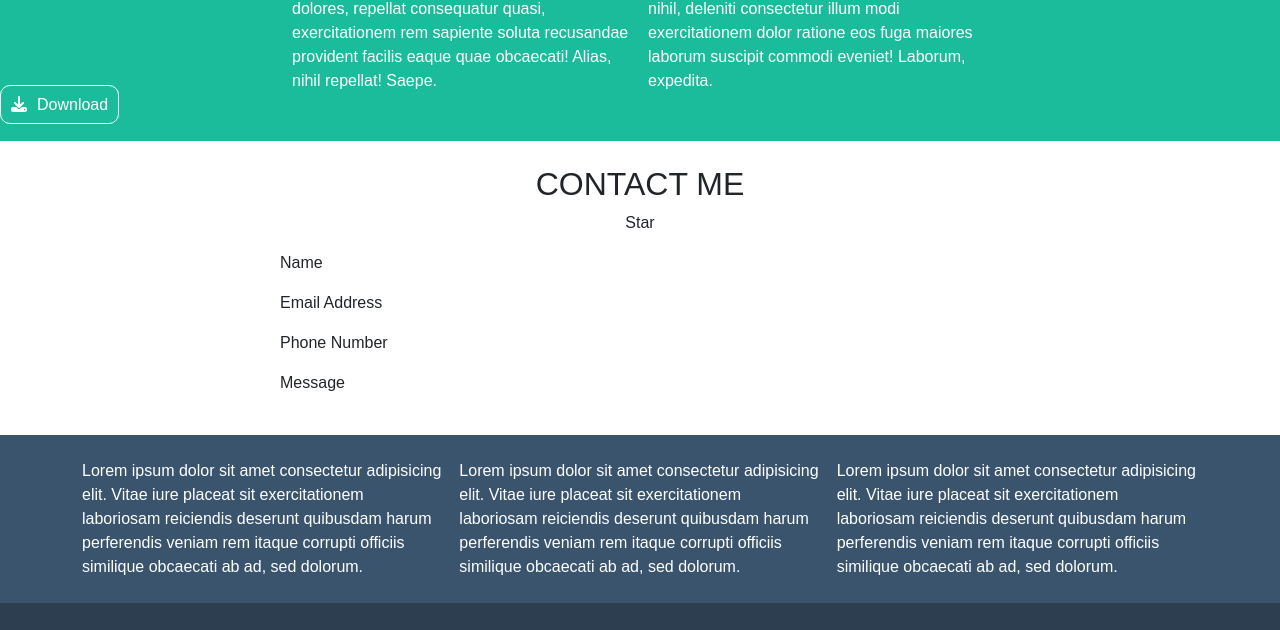
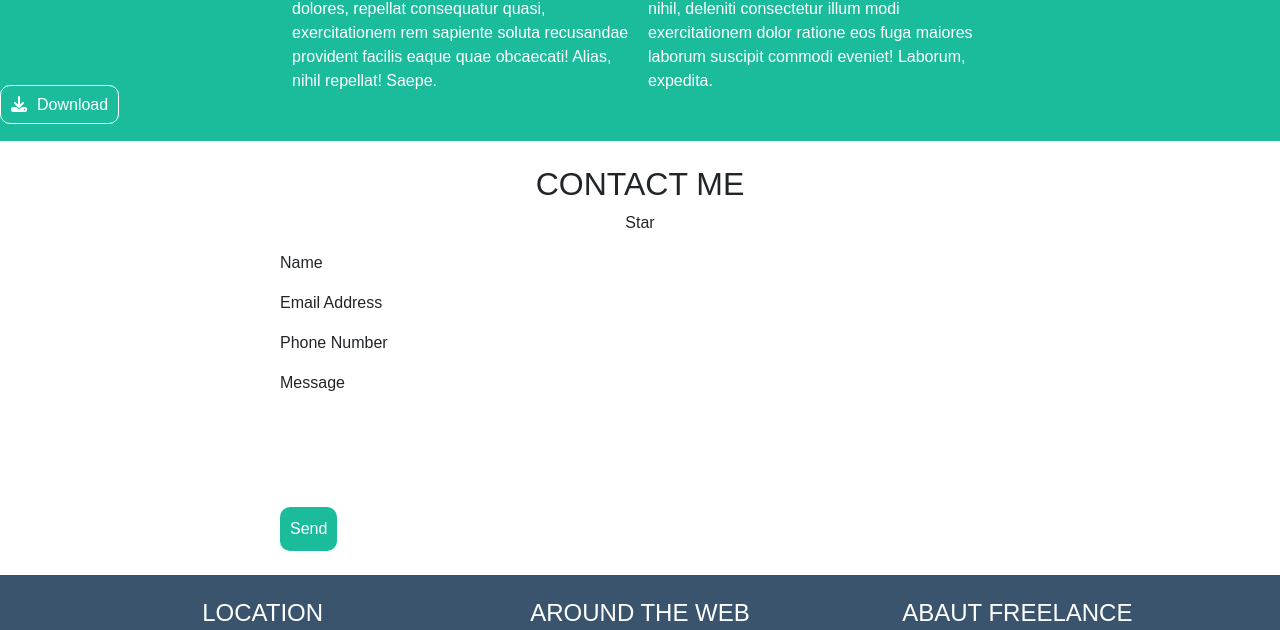
Before and after one commit to RuggeroCoco/html-css-bootstrap-freelancer, a plain HTML site: page index.html in a window 1280 px wide. Shown: the part 1316-1946 px from the top of the page. Drawn offline with nearby package versions, Linux system fonts and the light colour scheme.

Commit message:
add main+, footer+

```diff
--- a/css/style.css
+++ b/css/style.css
@@ -86,12 +86,28 @@ a {
 .ms_info > p:not(:last-child) {
   margin: 1px solid gray;
 }
+
+.ms_btn {
+  margin-top: 6rem;
+  background-color: hsl(168deg 76% 42%);
+  padding: 10px;
+  border: none;
+  border-radius: 10px;
+  color: white;
+}
 /* FOOTER */
 .ms_footer-top {
   color: white;
   background-color: var(--ms-footer-color);
 }
 
+.icon > p > i {
+  margin-right: 1rem;
+  border: 1px solid white;
+  padding: 15px;
+  border-radius: 50%;
+}
+
 .ms_footer-bottom {
   color: white;
   background-color: var(--ms-header-color);
--- a/index.html
+++ b/index.html
@@ -110,6 +110,7 @@
             <p>Phone Number</p>
             <p>Message</p>
           </div>
+          <button class="ms_btn text-center">Send</button>
         </div>
       </section>
     </main>
@@ -118,23 +119,25 @@
       <div class="ms_footer-top py-4">
         <div class="container">
           <div class="row row-cols-1 row-cols-md-3 g-3">
-            <div class="col">
-              Lorem ipsum dolor sit amet consectetur adipisicing elit. Vitae
-              iure placeat sit exercitationem laboriosam reiciendis deserunt
-              quibusdam harum perferendis veniam rem itaque corrupti officiis
-              similique obcaecati ab ad, sed dolorum.
+            <div class="col text-center">
+              <h4>LOCATION</h4>
+              <p>2215 John Daniel Drive Clark, MO 54243</p>
             </div>
-            <div class="col">
-              Lorem ipsum dolor sit amet consectetur adipisicing elit. Vitae
-              iure placeat sit exercitationem laboriosam reiciendis deserunt
-              quibusdam harum perferendis veniam rem itaque corrupti officiis
-              similique obcaecati ab ad, sed dolorum.
+            <div class="icon col text-center">
+              <h4>AROUND THE WEB</h4>
+              <p>
+                <i class="fa-brands fa-facebook-f"></i
+                ><i class="fa-brands fa-google-plus-g"></i
+                ><i class="fa-brands fa-twitter"></i
+                ><i class="fa-brands fa-linkedin-in"></i>
+              </p>
             </div>
-            <div class="col">
-              Lorem ipsum dolor sit amet consectetur adipisicing elit. Vitae
-              iure placeat sit exercitationem laboriosam reiciendis deserunt
-              quibusdam harum perferendis veniam rem itaque corrupti officiis
-              similique obcaecati ab ad, sed dolorum.
+            <div class="col text-center">
+              <h4>ABAUT FREELANCE</h4>
+              <p>
+                Freelance is a free to use, open source Bootstrap theme created
+                by <a href="">Start bootstrap</a>
+              </p>
             </div>
           </div>
         </div>
```
